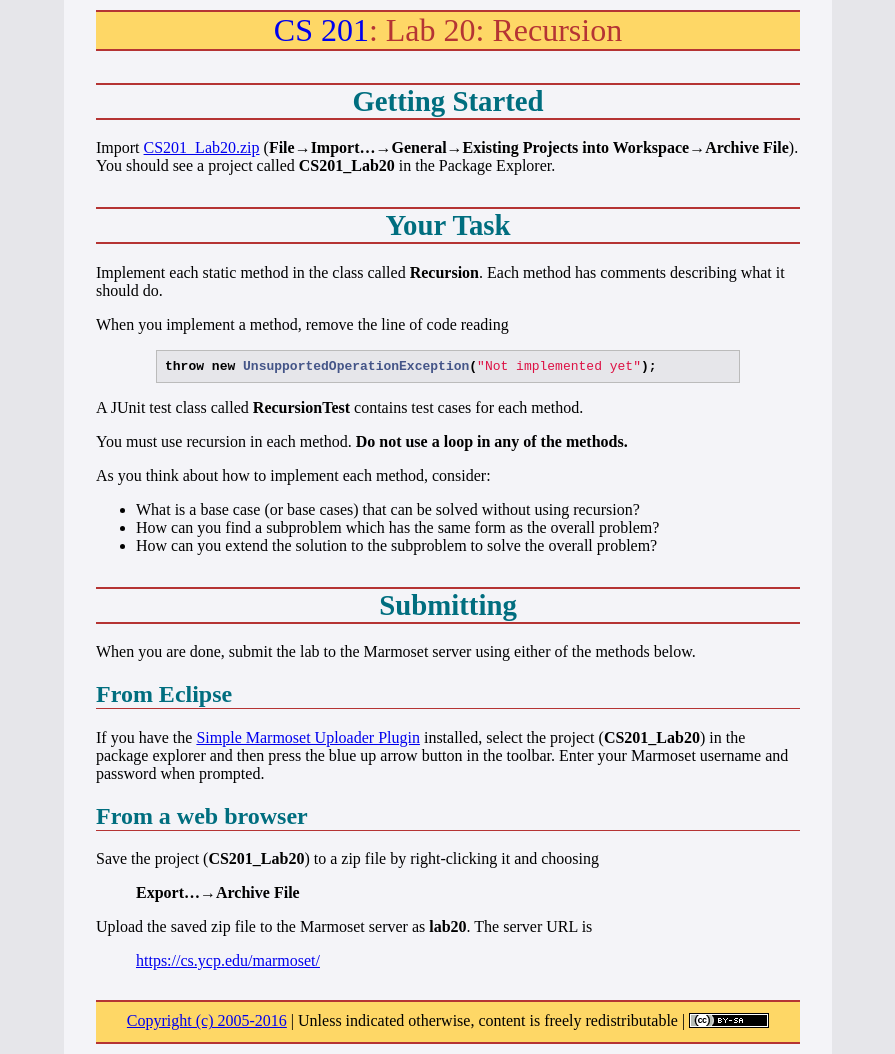
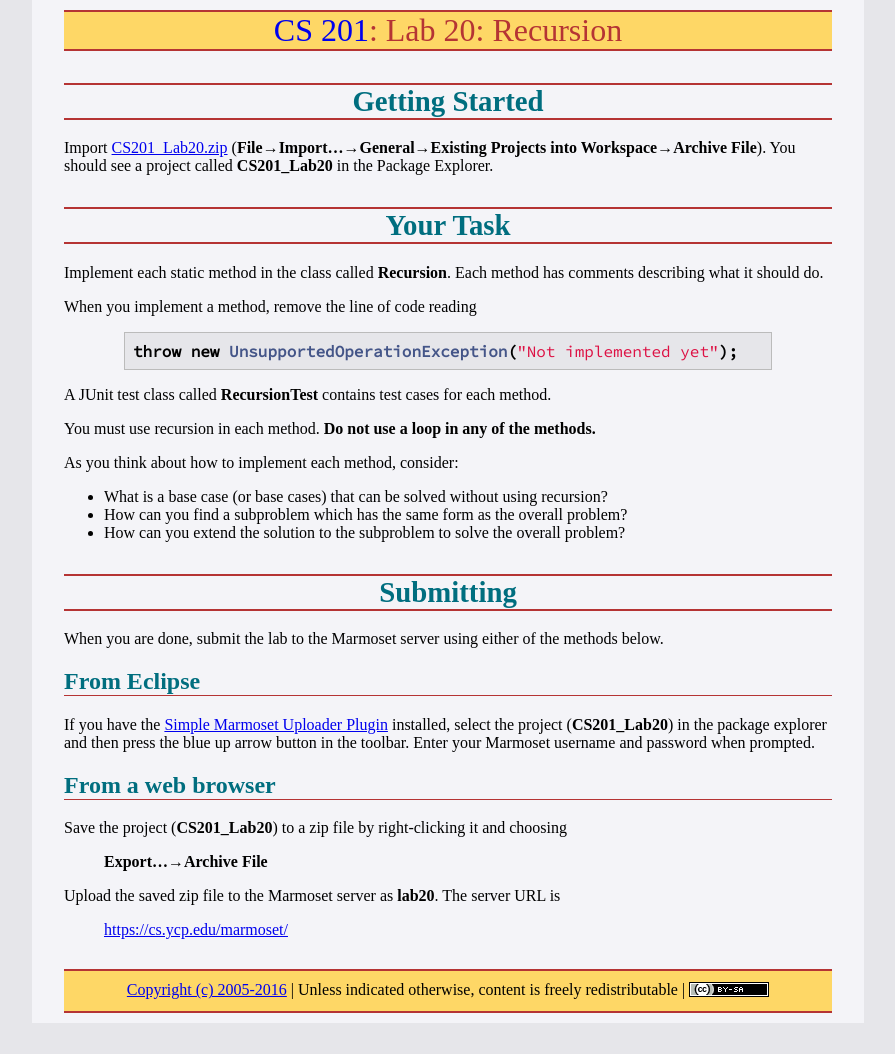
Before and after one commit to ycpcs/cs201-summer2016, a Jekyll site: the page built from labs/lab20.md, in a window 1280 px wide. Shown: the whole page, without its empty margins (192-1087 px from the left). Built offline with Jekyll 4.4.1, drawn with Linux system fonts in a browser that asks for light colours; some web fonts are replaced; after the commit the page ends 1023 px from its top, so only the background shows below that.

Commit message:
use nicer fonts

```diff
--- a/_layouts/default.html
+++ b/_layouts/default.html
@@ -5,6 +5,8 @@
 		<title>{{site.coursename}}: {{page.title}}</title>
 		<link rel="stylesheet" type="text/css" href="{{site.baseurl}}/css/site.css">
 		<link rel="stylesheet" type="text/css" href="{{site.baseurl}}/css/syntax.css">
+		<link href='https://fonts.googleapis.com/css?family=Source+Serif+Pro' rel='stylesheet' type='text/css'>
+		<link href='https://fonts.googleapis.com/css?family=Source+Code+Pro' rel='stylesheet' type='text/css'>
 	</head>
 	<body>
 		<div id="wrap">
--- a/css/site.css
+++ b/css/site.css
@@ -5,7 +5,7 @@
 	bottom: 0;
 	left: 0;
 	right: 0;
-	max-width: 48em;
+	max-width: 52em;
 	margin: 0 auto;
 }
 
@@ -88,6 +88,7 @@ a.cc-img {
 
 html {
 	min-height: 100%;
+	font-family: 'Source Serif Pro', serif;
 }
 
 html, body {
@@ -140,6 +141,10 @@ tr:nth-child(even) {
 	background: #e6e6ea;
 }
 
+pre, code, tt {
+	font-family: 'Source Code Pro', monospace;
+}
+
 pre {
 	margin-left: 20px;
 	margin-right: 20px;
```
